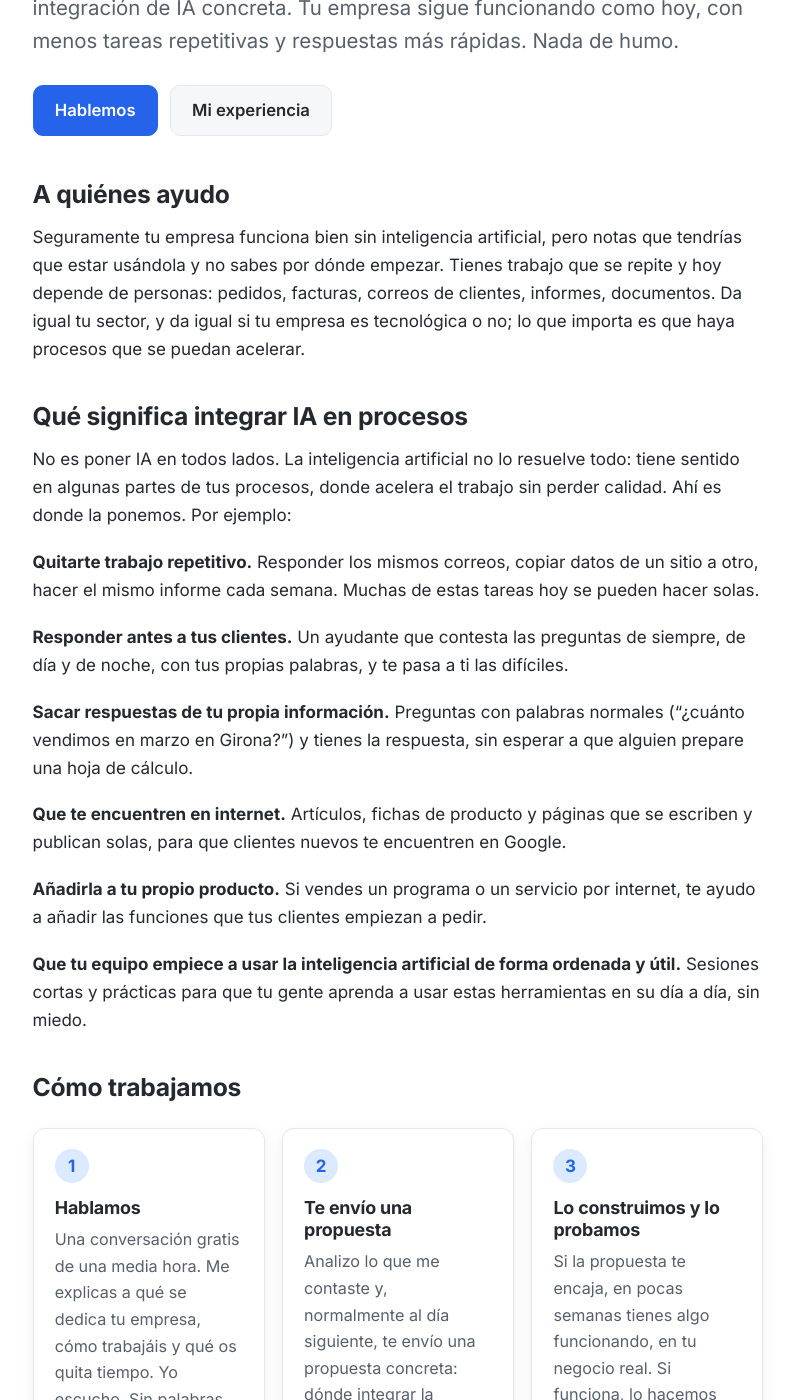
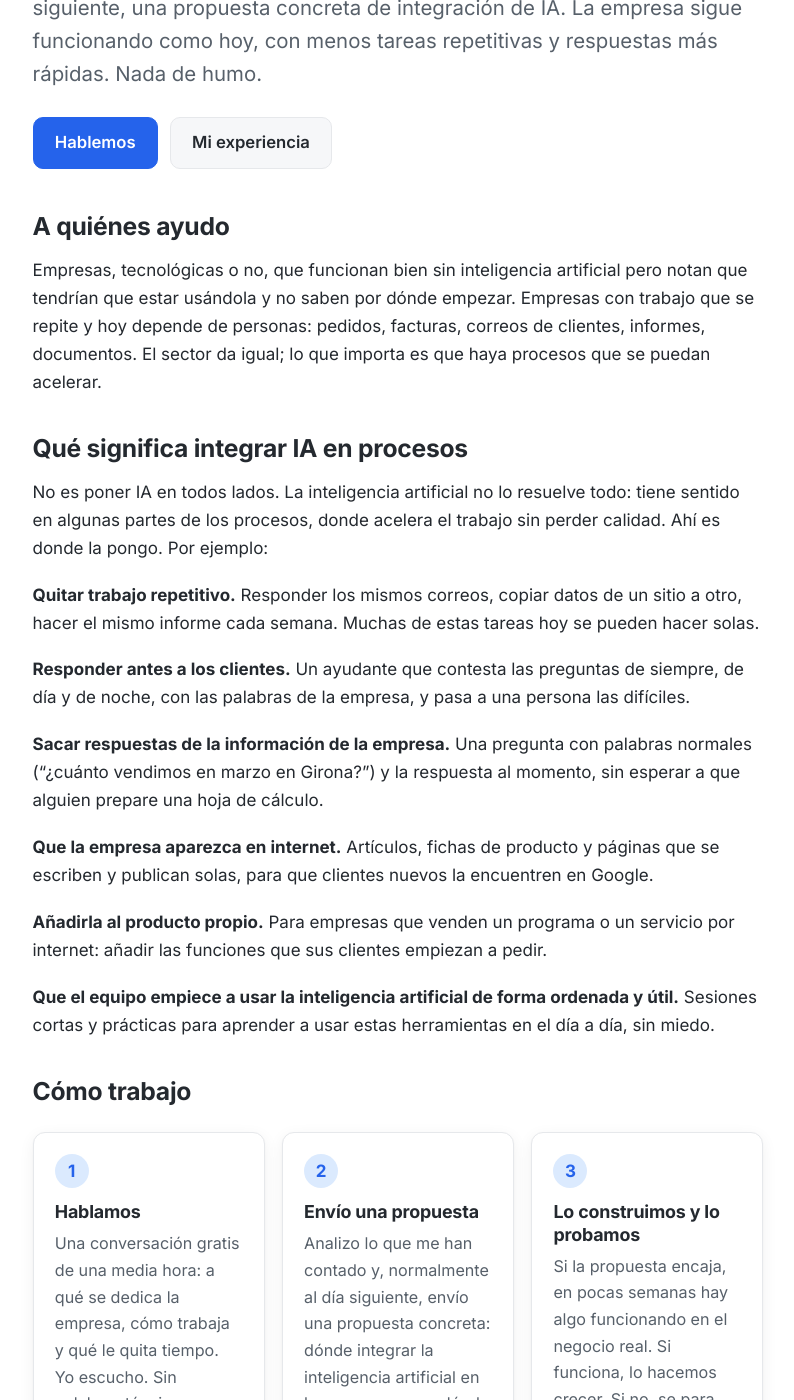
Before and after one commit to jperelli/jperelli.github.io, a Jekyll site: the page built from es/index.md, in a window 1280 px wide and 1400 px high, scrolled down 365 px. Shown: the whole window, without its empty margins (242-1036 px from the left). Built offline with Jekyll 4.4.1, drawn with Linux system fonts in a browser that asks for light colours; some of the changed text lies outside the part shown.

Commit message:
Home: first-person descriptive voice, drop second-person address

```diff
--- a/es/index.md
+++ b/es/index.md
@@ -9,7 +9,7 @@ description: Ayudo a empresas a integrar inteligencia artificial en sus procesos
 <section class="hero">
   <p class="hero-greeting"><img class="hero-avatar" src="/public/img/julian.jpg" alt="" width="56" height="56"><span>Hola 👋, soy Julián.</span></p>
   <h1>Ayudo a empresas a integrar inteligencia artificial en sus procesos</h1>
-  <p class="hero-lead">Me explicas tus procesos en 30 minutos y te envío una propuesta de integración de IA concreta. Tu empresa sigue funcionando como hoy, con menos tareas repetitivas y respuestas más rápidas. Nada de humo.</p>
+  <p class="hero-lead">Una conversación de 30 minutos sobre los procesos de la empresa y, al día siguiente, una propuesta concreta de integración de IA. La empresa sigue funcionando como hoy, con menos tareas repetitivas y respuestas más rápidas. Nada de humo.</p>
   <p class="hero-actions">
     <a class="btn btn-primary" href="#contact">Hablemos</a>
     <a class="btn btn-ghost" href="#why-me">Mi experiencia</a>
@@ -18,54 +18,54 @@ description: Ayudo a empresas a integrar inteligencia artificial en sus procesos
 
 ## A quiénes ayudo
 
-Seguramente tu empresa funciona bien sin inteligencia artificial, pero notas que tendrías que estar usándola y no sabes por dónde empezar. Tienes trabajo que se repite y hoy depende de personas: pedidos, facturas, correos de clientes, informes, documentos. Da igual tu sector, y da igual si tu empresa es tecnológica o no; lo que importa es que haya procesos que se puedan acelerar.
+Empresas, tecnológicas o no, que funcionan bien sin inteligencia artificial pero notan que tendrían que estar usándola y no saben por dónde empezar. Empresas con trabajo que se repite y hoy depende de personas: pedidos, facturas, correos de clientes, informes, documentos. El sector da igual; lo que importa es que haya procesos que se puedan acelerar.
 
 ## Qué significa integrar IA en procesos
 
-No es poner IA en todos lados. La inteligencia artificial no lo resuelve todo: tiene sentido en algunas partes de tus procesos, donde acelera el trabajo sin perder calidad. Ahí es donde la ponemos. Por ejemplo:
+No es poner IA en todos lados. La inteligencia artificial no lo resuelve todo: tiene sentido en algunas partes de los procesos, donde acelera el trabajo sin perder calidad. Ahí es donde la pongo. Por ejemplo:
 
-**Quitarte trabajo repetitivo.** Responder los mismos correos, copiar datos de un sitio a otro, hacer el mismo informe cada semana. Muchas de estas tareas hoy se pueden hacer solas.
+**Quitar trabajo repetitivo.** Responder los mismos correos, copiar datos de un sitio a otro, hacer el mismo informe cada semana. Muchas de estas tareas hoy se pueden hacer solas.
 
-**Responder antes a tus clientes.** Un ayudante que contesta las preguntas de siempre, de día y de noche, con tus propias palabras, y te pasa a ti las difíciles.
+**Responder antes a los clientes.** Un ayudante que contesta las preguntas de siempre, de día y de noche, con las palabras de la empresa, y pasa a una persona las difíciles.
 
-**Sacar respuestas de tu propia información.** Preguntas con palabras normales ("¿cuánto vendimos en marzo en Girona?") y tienes la respuesta, sin esperar a que alguien prepare una hoja de cálculo.
+**Sacar respuestas de la información de la empresa.** Una pregunta con palabras normales ("¿cuánto vendimos en marzo en Girona?") y la respuesta al momento, sin esperar a que alguien prepare una hoja de cálculo.
 
-**Que te encuentren en internet.** Artículos, fichas de producto y páginas que se escriben y publican solas, para que clientes nuevos te encuentren en Google.
+**Que la empresa aparezca en internet.** Artículos, fichas de producto y páginas que se escriben y publican solas, para que clientes nuevos la encuentren en Google.
 
-**Añadirla a tu propio producto.** Si vendes un programa o un servicio por internet, te ayudo a añadir las funciones que tus clientes empiezan a pedir.
+**Añadirla al producto propio.** Para empresas que venden un programa o un servicio por internet: añadir las funciones que sus clientes empiezan a pedir.
 
-**Que tu equipo empiece a usar la inteligencia artificial de forma ordenada y útil.** Sesiones cortas y prácticas para que tu gente aprenda a usar estas herramientas en su día a día, sin miedo.
+**Que el equipo empiece a usar la inteligencia artificial de forma ordenada y útil.** Sesiones cortas y prácticas para aprender a usar estas herramientas en el día a día, sin miedo.
 
-## Cómo trabajamos
+## Cómo trabajo
 
 <div class="steps">
   <div class="step">
     <span class="step-num">1</span>
     <h3>Hablamos</h3>
-    <p>Una conversación gratis de una media hora. Me explicas a qué se dedica tu empresa, cómo trabajáis y qué os quita tiempo. Yo escucho. Sin palabras técnicas.</p>
+    <p>Una conversación gratis de una media hora: a qué se dedica la empresa, cómo trabaja y qué le quita tiempo. Yo escucho. Sin palabras técnicas.</p>
   </div>
   <div class="step">
     <span class="step-num">2</span>
-    <h3>Te envío una propuesta</h3>
-    <p>Analizo lo que me contaste y, normalmente al día siguiente, te envío una propuesta concreta: dónde integrar la inteligencia artificial en tus procesos, por dónde empezar y qué ganas con cada cosa.</p>
+    <h3>Envío una propuesta</h3>
+    <p>Analizo lo que me han contado y, normalmente al día siguiente, envío una propuesta concreta: dónde integrar la inteligencia artificial en los procesos, por dónde empezar y qué se gana con cada cosa.</p>
   </div>
   <div class="step">
     <span class="step-num">3</span>
     <h3>Lo construimos y lo probamos</h3>
-    <p>Si la propuesta te encaja, en pocas semanas tienes algo funcionando, en tu negocio real. Si funciona, lo hacemos crecer. Si no, paras ahí y no has perdido nada.</p>
+    <p>Si la propuesta encaja, en pocas semanas hay algo funcionando en el negocio real. Si funciona, lo hacemos crecer. Si no, se para ahí y no se ha perdido nada.</p>
   </div>
 </div>
 
-## Lo que no voy a hacer
+## Lo que no hago
 
-- **Venderte humo.** La inteligencia artificial es muy buena en algunas cosas y mala en otras. Te diré cuáles son cuáles antes de que gastes un céntimo.
-- **Meter IA en todos lados porque sí.** La inteligencia artificial no lo resuelve todo. Solo tiene sentido en algunas partes de tus procesos, donde acelera el trabajo sin perder calidad. Ahí la ponemos, y sobre las herramientas que ya usáis.
-- **Dejarte algo que tu equipo no pueda usar.** Si tu gente no puede manejarlo sin mí, no está terminado.
-- **Hacer como que puedo con todo yo solo.** Si tu problema es más grande que una persona, traigo a colegas y proveedores de confianza con los que ya he trabajado.
+- **Vender humo.** La inteligencia artificial es muy buena en algunas cosas y mala en otras. Digo cuáles son cuáles antes de que se gaste un céntimo.
+- **Meter IA en todos lados porque sí.** La inteligencia artificial no lo resuelve todo. Solo tiene sentido en algunas partes de los procesos, donde acelera el trabajo sin perder calidad. Ahí la pongo, y sobre las herramientas que la empresa ya usa.
+- **Dejar algo que el equipo no pueda usar.** Si la gente de la empresa no puede manejarlo sin mí, no está terminado.
+- **Hacer como que puedo con todo yo solo.** Si el problema es más grande que una persona, traigo a colegas y proveedores de confianza con los que ya he trabajado.
 
 ## Mi experiencia {#why-me}
 
-Si en tu empresa nunca habéis usado inteligencia artificial, para vosotros soy un experto. Esto es lo que he hecho:
+Para una empresa que nunca ha usado inteligencia artificial, soy un experto. Esto es lo que he hecho:
 
 - **Llevo más de 15 años construyendo programas**, para empresas de Argentina, Alemania, Estados Unidos y España. Hoy dirijo la tecnología de una empresa con alrededor de un millón de usuarios.
 - **Fui el responsable de tecnología (CTO) de una empresa de Estados Unidos** que lleva las nóminas y la contabilidad de otras empresas. Sé lo que es llevar un negocio, no solo escribir código.
@@ -78,7 +78,7 @@ Si en tu empresa nunca habéis usado inteligencia artificial, para vosotros soy
 - **Fui profesor en la universidad durante cuatro años.** Sé explicar cosas difíciles con palabras sencillas, y me gusta.
 - **Soy cocreador de [Cualbondi](https://cualbondi.com/)**, una aplicación de transporte público que usan miles de personas en Argentina, y he dado [muchas charlas públicas](/talks/).
 
-Si quieres la historia completa, con todas las palabras técnicas: [sobre mí](/es/about/).
+La historia completa, con todas las palabras técnicas: [sobre mí](/es/about/).
 
 ## Lo que dicen otros de mi trabajo {#proof}
 
@@ -96,13 +96,13 @@ Si quieres la historia completa, con todas las palabras técnicas: [sobre mí](/
   <div class="proof-item">
     <span class="proof-num">LinkedIn</span>
     <h3>Recomendaciones de gente con la que he trabajado</h3>
-    <p>Antiguos jefes y compañeros han escrito cómo es trabajar conmigo. <a href="https://www.linkedin.com/in/jperelli/details/recommendations/">Léelas en LinkedIn</a>.</p>
+    <p>Antiguos jefes y compañeros han escrito cómo es trabajar conmigo. <a href="https://www.linkedin.com/in/jperelli/details/recommendations/">Verlas en LinkedIn</a>.</p>
   </div>
 </div>
 
 <section class="cta" id="contact">
   <h2>Hablemos</h2>
-  <p>Escríbeme dos líneas sobre a qué se dedica tu empresa. Leo y respondo yo mismo todos los mensajes, normalmente en menos de un día. La primera conversación (30 minutos) es gratis y sin compromiso.</p>
+  <p>Dos líneas sobre a qué se dedica la empresa son suficientes. Leo y respondo yo mismo todos los mensajes, normalmente en menos de un día. La primera conversación (30 minutos) es gratis y sin compromiso.</p>
   <p class="hero-actions">
 {% if site.whatsapp_link != "" %}
     <a class="btn btn-primary" href="{{ site.whatsapp_link }}?text=Hola%20Juli%C3%A1n%2C%20tengo%20una%20empresa%20y%20quiero%20saber%20c%C3%B3mo%20usar%20la%20inteligencia%20artificial.">WhatsApp</a>
```
Also changed, not shown: ca/index.md (+23 -23 lines), index.md (+23 -23 lines).
